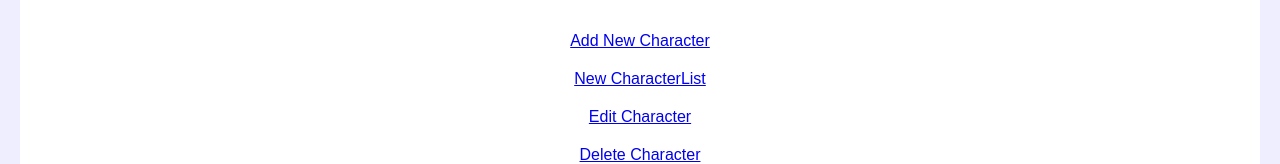
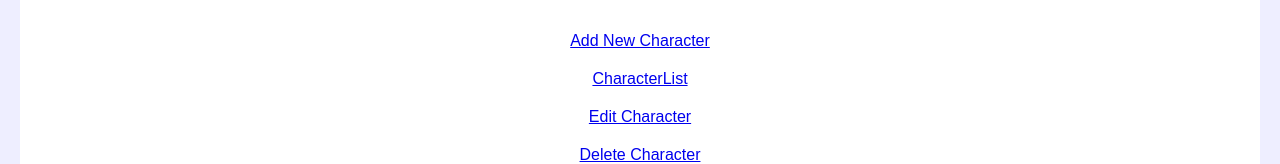
Before and after one commit to mauriceiono/project-react-site, a React (Create React App) app in the folder project-react-site/: page /characters in a window 1280 px wide. Shown: the part 274-438 px from the top of the page. Built offline with nearby package versions, Linux system fonts and the light colour scheme.

Commit message:
testing changes

```diff
--- a/project-react-site/src/pages/Characters.js
+++ b/project-react-site/src/pages/Characters.js
@@ -12,7 +12,7 @@ const Characters = () => (
                     Explore iconic video game characters across different universes. Click on any character to learn more about their abilities, background, and role in their game. or add your own
                 </p>
                 <Link to="/add-character" className="add-character-button"> Add New Character</Link>
-                <Link to="/characters-list" className="add-character-button"> New CharacterList</Link>
+                <Link to="/characters-list" className="add-character-button"> CharacterList</Link>
                 <Link to="/edit-character" className="add-character-button">Edit Character</Link>
                 <Link to="/delete-character" className="add-character-button">Delete Character</Link>
             </div>
```
